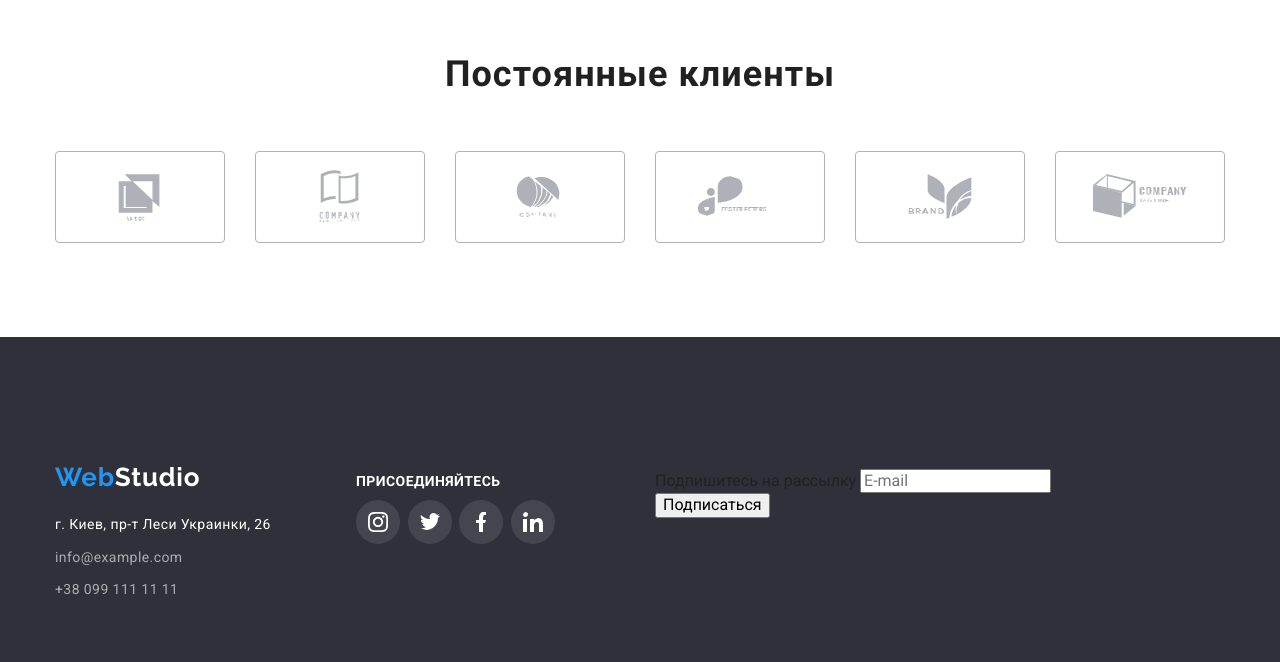
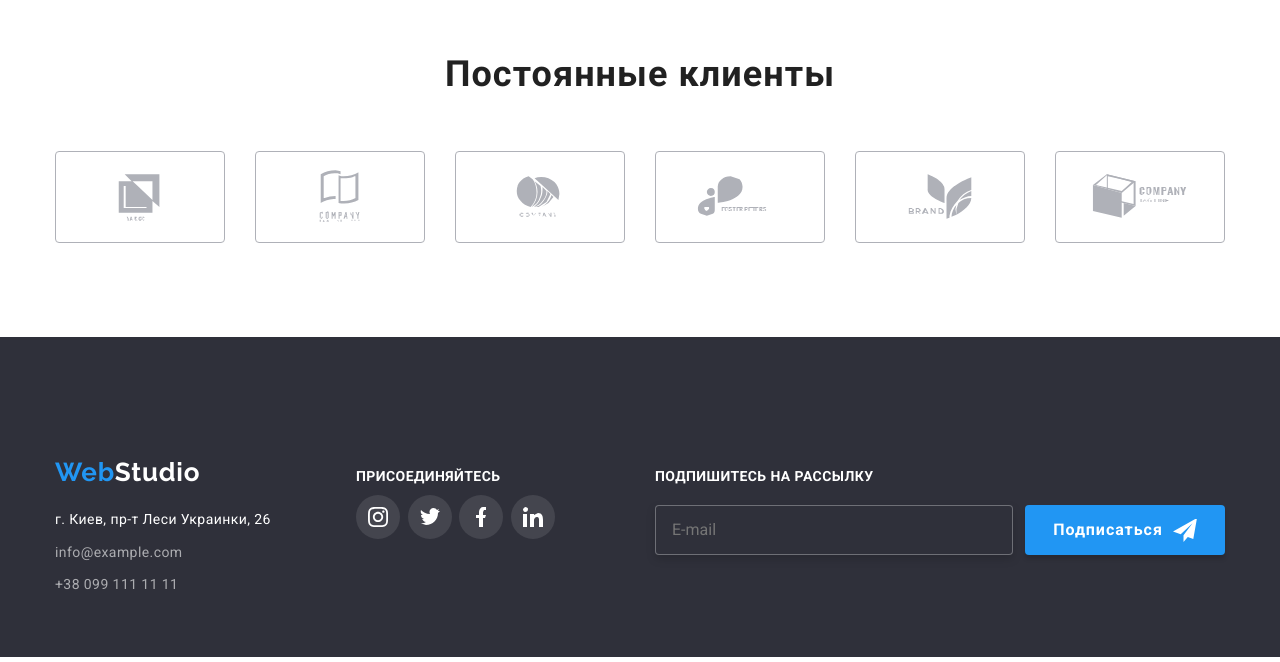
Before and after one commit to Bronuk/goit-markup-hw-06, a plain HTML site: page index.html in a window 1280 px wide. Shown: the part 2355-3017 px from the top of the page. Drawn offline with nearby package versions, Linux system fonts and the light colour scheme.

Commit message:
finished homework 6

```diff
--- a/css/styles.css
+++ b/css/styles.css
@@ -630,8 +630,78 @@ body {
 }
 
 .mailing {
+  display: flex;
+  position: relative;
+  width: 570px;
+  height: 86px;
   margin-left: 93px;
   margin-top: 72px;
+}
+
+.mailing-form {
+  display: flex;
+  flex-direction: column;
+}
+
+.mailing-label {
+  font-weight: 700;
+  font-size: 14px;
+  line-height: 1.14;
+  letter-spacing: 0.03em;
+  text-transform: uppercase;
+  color: #ffffff;
+
+  margin-bottom: 20px;
+}
+
+.mailing-input {
+  width: 358px;
+  height: 50px;
+  border: 1px solid rgba(255, 255, 255, 0.3);
+  filter: drop-shadow(0px 4px 4px rgba(0, 0, 0, 0.15));
+  border-radius: 4px;
+  background-color: #2f303a;
+
+  padding-left: 16px;
+
+  outline: none;
+}
+
+.mailing-btn {
+  position: absolute;
+  display: flex;
+  align-items: center;
+  justify-content: center;
+  width: 200px;
+  height: 50px;
+  font-weight: 700;
+  font-size: 16px;
+  line-height: 1.87;
+
+  text-align: center;
+  letter-spacing: 0.06em;
+  color: #ffffff;
+
+  box-shadow: 0px 4px 4px rgba(0, 0, 0, 0.15);
+  border-radius: 4px;
+  background-color: #2196f3;
+  border: none;
+
+  right: 0;
+  bottom: 0;
+}
+
+.mailing-btn:hover,
+.mailing-btn:focus {
+  cursor: pointer;
+}
+
+.mailing-icon {
+  display: block;
+  width: 24px;
+  height: 24px;
+  margin-left: 10px;
+  fill: #ffffff;
 }
 /* ------------------------PORFOLIO.HTML------------------------ */
 
@@ -845,6 +915,7 @@ body {
 
 .form-contacts {
   position: relative;
+  display: block;
   margin-bottom: 10px;
 
   transition-property: border, fill;
@@ -853,8 +924,6 @@ body {
 }
 
 .form-contacts:focus-within {
-  border: 1px solid #2196f3;
-  border-radius: 4px;
   fill: #2196f3;
 }
 
@@ -866,6 +935,11 @@ body {
   width: 100%;
   border-radius: 4px;
   padding-left: 42px;
+}
+
+.form-input:focus {
+  border: 1px solid #2196f3;
+  border-radius: 4px;
   outline: none;
 }
 
--- a/index.html
+++ b/index.html
@@ -368,11 +368,14 @@
                 </ul>
             </div>
             <div class="mailing">
-                <form action="#">
-                    <label for="">Подпишитесь на рассылку</label>
-                    <input type="email" placeholder="E-mail">
+                <form class="mailing-form" action="#">
+                    <label class="mailing-label" for="email">Подпишитесь на рассылку</label>
+                    <input class="mailing-input" type="email" id="email" name="email" placeholder="E-mail">
                 </form>
-                <button type="submit">Подписаться</button>
+                <button class="mailing-btn" type="submit">Подписаться<svg class="mailing-icon" widht="24" height="24">
+                        <use href="./images/symbol-defs.svg#icon-telegram-form"></use>
+                    </svg>
+                </button>
             </div>
         </div>
     </footer>
@@ -380,7 +383,7 @@
     <!-- Hidden -->
     <div class="backdrop is-hidden" data-modal>
         <div class="modal">
-            <button class="btn-close-modal" type="button" data-modal-close><svg class="icon-close-modal" wight="11"
+            <button class="btn-close-modal" type="button" data-modal-close><svg class="icon-close-modal" width="11"
                     height="11">
                     <use href="./images/symbol-defs.svg#icon-close"></use>
                 </svg>
@@ -391,7 +394,7 @@
 
                 <label for="name" class="form-label">Имя</label>
                 <div class="form-contacts">
-                    <input id="name" type="name" class="form-input" name="name">
+                    <input class="form-input" id="name" type="name" name="name">
                     <span class="form-icon">
                         <svg class="form-icon-contacts" width="20" height="20">
                             <use href="./images/symbol-defs.svg#icon-person-form"></use>
@@ -401,7 +404,7 @@
 
                 <label for="tel" class="form-label">Телефон</label>
                 <div class="form-contacts">
-                    <input id="tel" type="tel" class="form-input" name="tel">
+                    <input class="form-input" id="tel" type="tel" name="tel">
                     <span class="form-icon">
                         <svg class="form-icon-contacts" width="20" height="20">
                             <use href="./images/symbol-defs.svg#icon-phone-form"></use>
@@ -411,7 +414,7 @@
 
                 <label for="email" class="form-label">Почта</label>
                 <div class="form-contacts">
-                    <input id="email" type="email" class="form-input" name="email">
+                    <input class="form-input" id="email" type="email" name="email">
                     <span class="form-icon">
                         <svg class="form-icon-contacts" width="20" height="20">
                             <use href="./images/symbol-defs.svg#icon-email-form"></use>
```
Also changed, not shown: portfolio.html (+10 -0 lines).
